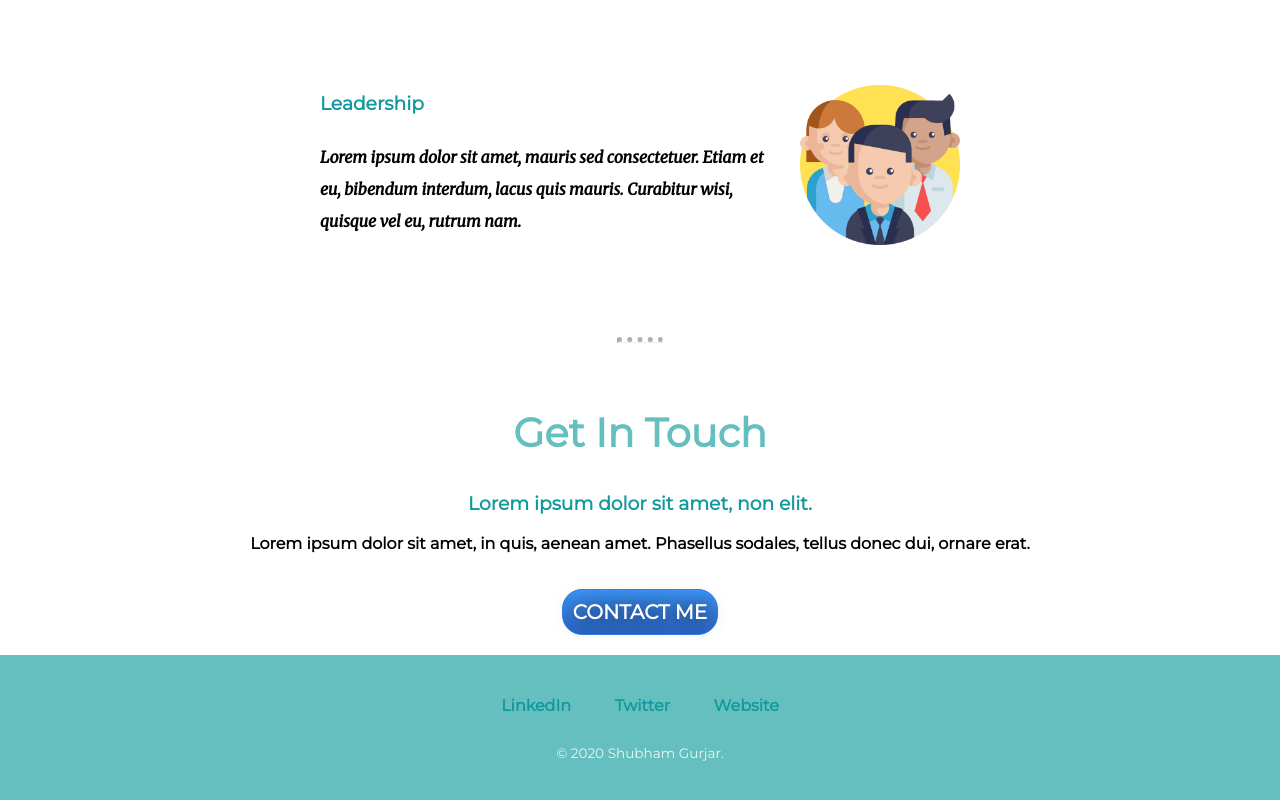
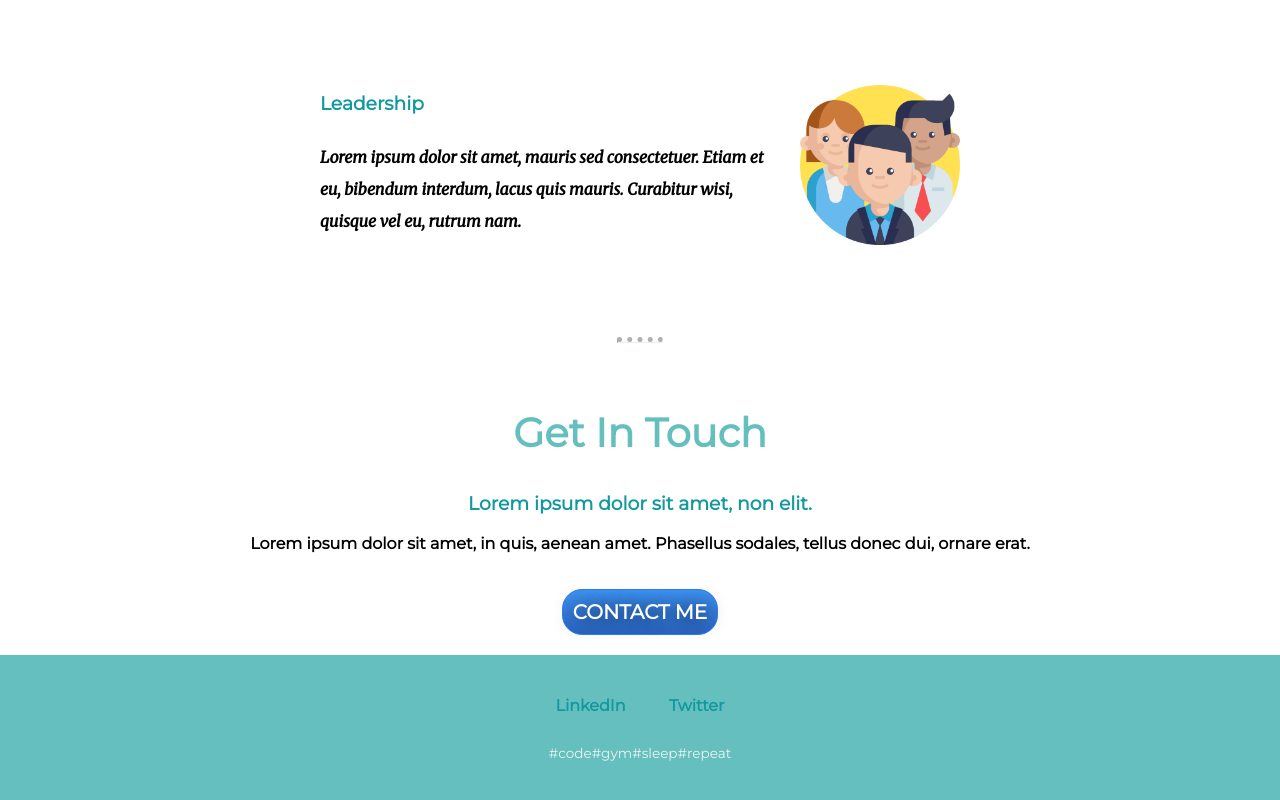
Before and after one commit to shubhgurjar/dummyresume, a plain HTML site: page index.html in a window 1280 px wide. Shown: the part 1560-2360 px from the top of the page. Drawn offline with Linux system fonts and the light colour scheme.

Commit message:
removing links

```diff
--- a/index.html
+++ b/index.html
@@ -42,16 +42,15 @@
           <h2>Get In Touch</h2>
           <h3>Lorem ipsum dolor sit amet, non elit.</h3>
           <p>Lorem ipsum dolor sit amet, in quis, aenean amet. Phasellus sodales, tellus donec dui, ornare erat.</p>
-          <a class="btn" href="mailto:mymail@gmail.com">CONTACT ME</a>
+          <a class="btn" href="#">CONTACT ME</a>
         </div>
       </div>
 
 
       <div class="bottom-container">
-        <a class="footer-link" href="https://www.linkedin.com/">LinkedIn</a>
-        <a class="footer-link" href="https://twitter.com/">Twitter</a>
-        <a class="footer-link" href="https://www.appbrewery.co/">Website</a>
-        <p>© 2020 Shubham Gurjar.</p>
+        <a class="footer-link" href="#">LinkedIn</a>
+        <a class="footer-link" href="#">Twitter</a>
+        <p>#code#gym#sleep#repeat</p>
       </div>
 
 </body>
```
